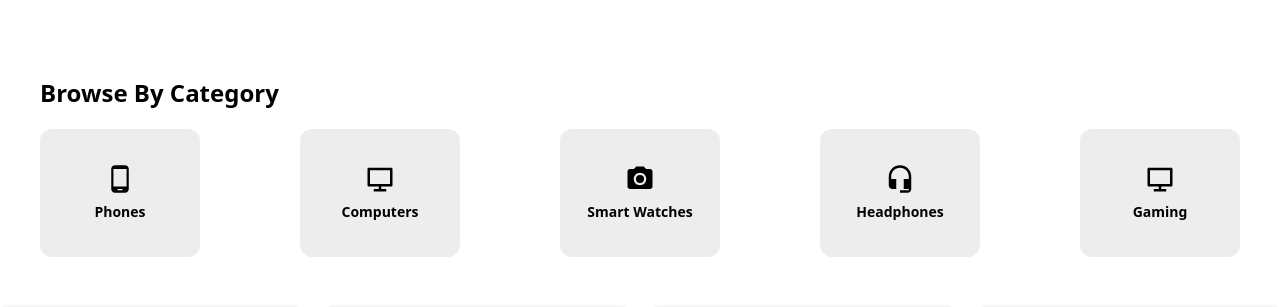
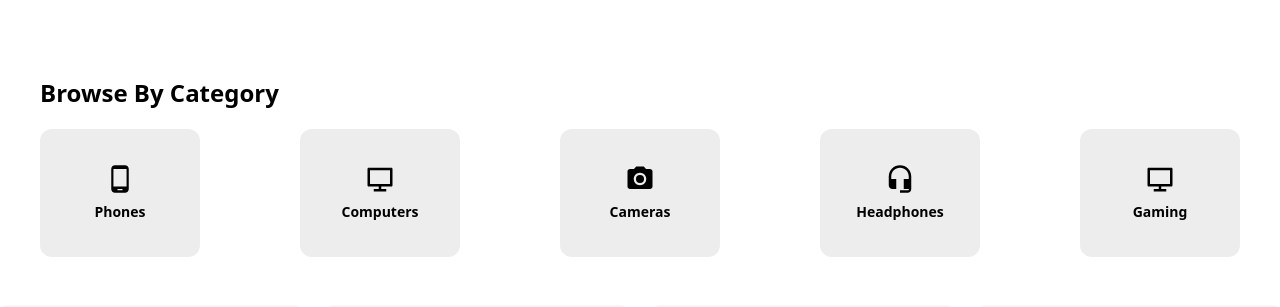
Before and after one commit to AhmedSamyEid/E-Commerce, a Next.js app: page / in a window 1280 px wide. Shown: the part 1440-1747 px from the top of the page. Built offline with nearby package versions, Linux system fonts and the light colour scheme.

Commit message:
Update: Link in categories

```diff
--- a/src/modules/category/Category.tsx
+++ b/src/modules/category/Category.tsx
@@ -1,28 +1,30 @@
+import Link from "next/link";
 import { MdPhoneAndroid, MdCameraAlt, MdHeadsetMic } from "react-icons/md";
 import { RiComputerLine } from "react-icons/ri";
 
 export default function Category() {
   const categories = [
-    { name: "Phones", icon: <MdPhoneAndroid /> },
-    { name: "Computers", icon: <RiComputerLine /> },
-    { name: "Smart Watches", icon: <MdCameraAlt /> },
-    { name: "Headphones", icon: <MdHeadsetMic /> },
-    { name: "Gaming", icon: <RiComputerLine /> },
+    { name: "Phones", icon: <MdPhoneAndroid />, link: "/products" },
+    { name: "Computers", icon: <RiComputerLine />, link: "/computers" },
+    { name: "Cameras", icon: <MdCameraAlt />, link: "/cameras" },
+    { name: "Headphones", icon: <MdHeadsetMic />, link: "/headphones" },
+    { name: "Gaming", icon: <RiComputerLine />, link: "/gaming" },
   ];
   return (
     <div className=" mt-15 py-7 ">
       <h2 className="text-2xl font-semibold ml-10 mb-5">Browse By Category</h2>
       <div className="flex flex-wrap justify-around w-full gap-5">
         {categories.map((item) => (
-          <div
+          <Link
             key={item.name}
+            href={item.link}
             className=" flex flex-col rounded-xl justify-center gap-2 font-semibold cursor-pointer
     hover:bg-indigo-800 hover:border-indigo-800
     transition-colors duration-300 ease-in-out  bg-[#EDEDED] w-[160px] h-[128px] items-center  "
           >
             <div className="text-3xl text-black ">{item.icon}</div>
             <div className="text-sm text-black ">{item.name}</div>
-          </div>
+          </Link>
         ))}
       </div>
     </div>
```
